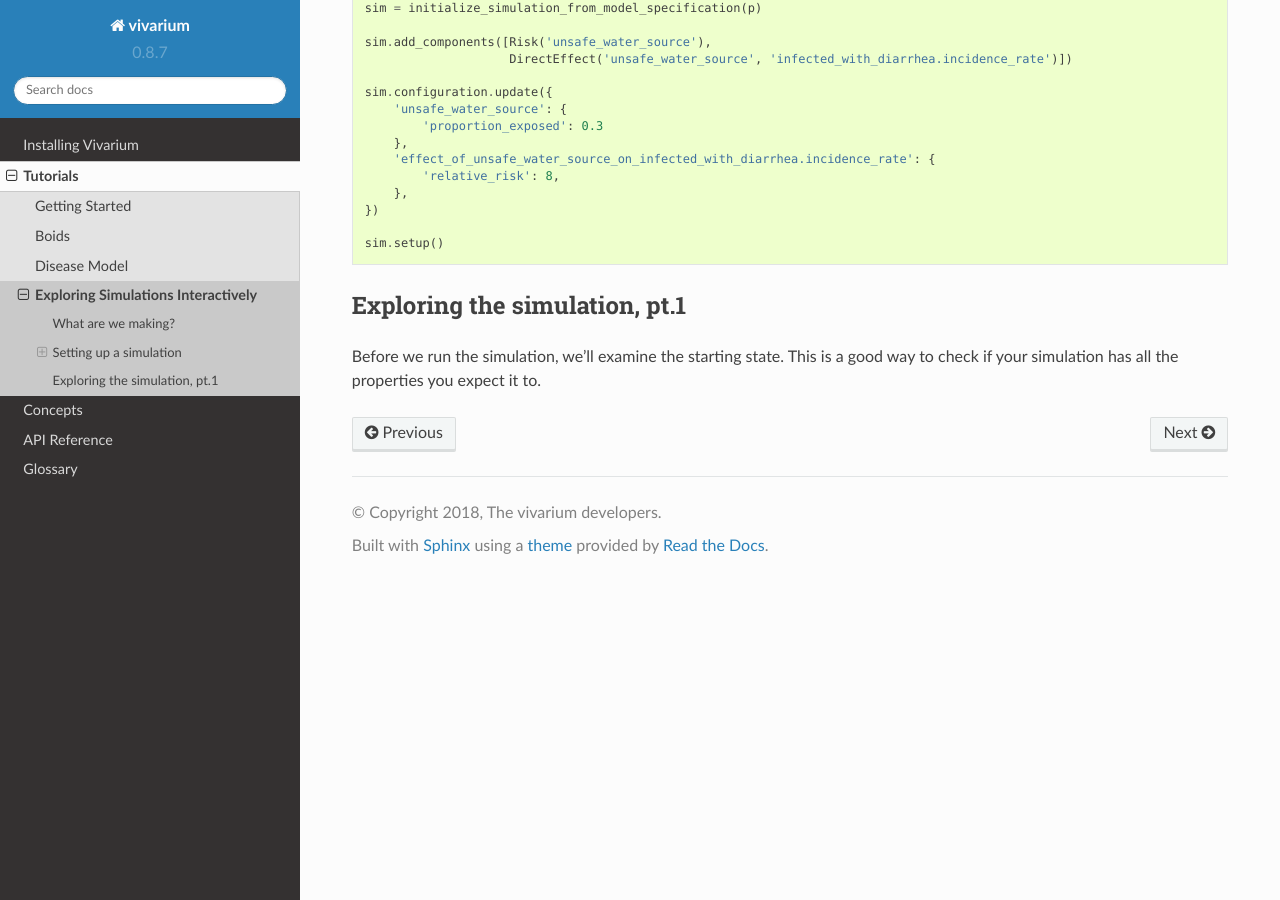
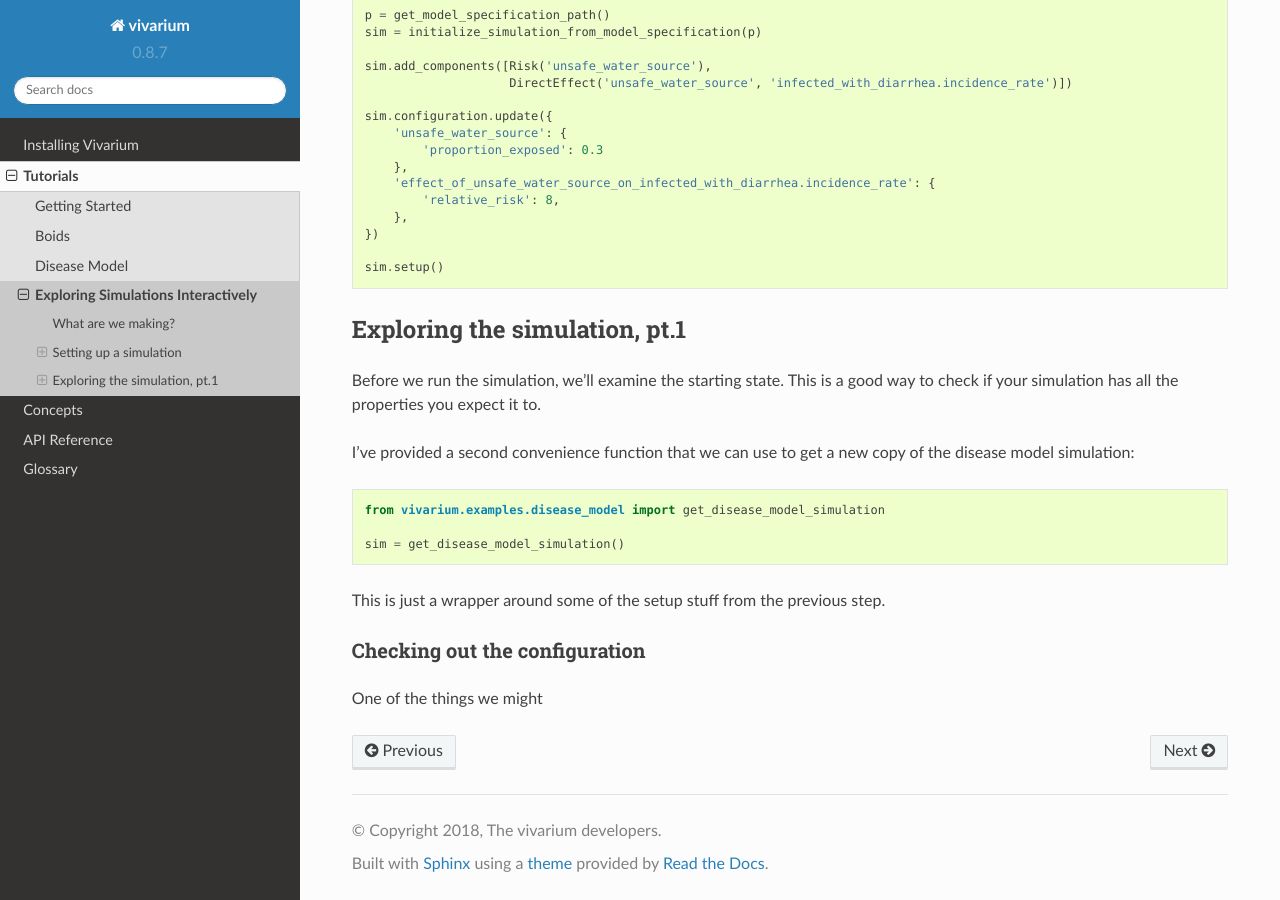
Before and after one commit to ihmeuw/vivarium, a Sphinx documentation site: the page built from docs/source/tutorials/interactive.rst, in a window 1280 px wide and 900 px high, scrolled down 3743 px. Built offline with Sphinx 7.4.7 and the Read the Docs theme 2.0.0, drawn with Linux system fonts in a browser that asks for light colours; some of the changed text lies outside the part shown.

Commit message:
Checkpoint

```diff
--- a/docs/source/tutorials/interactive.rst
+++ b/docs/source/tutorials/interactive.rst
@@ -180,3 +180,20 @@ Exploring the simulation, pt.1
 
 Before we run the simulation, we'll examine the starting state. This is a good
 way to check if your simulation has all the properties you expect it to.
+
+I've provided a second convenience function that we can use to get a new
+copy of the disease model simulation:
+
+.. testcode::
+
+   from vivarium.examples.disease_model import get_disease_model_simulation
+
+   sim = get_disease_model_simulation()
+
+This is just a wrapper around some of the setup stuff from the previous step.
+
+
+Checking out the configuration
+++++++++++++++++++++++++++++++
+
+One of the things we might
```
